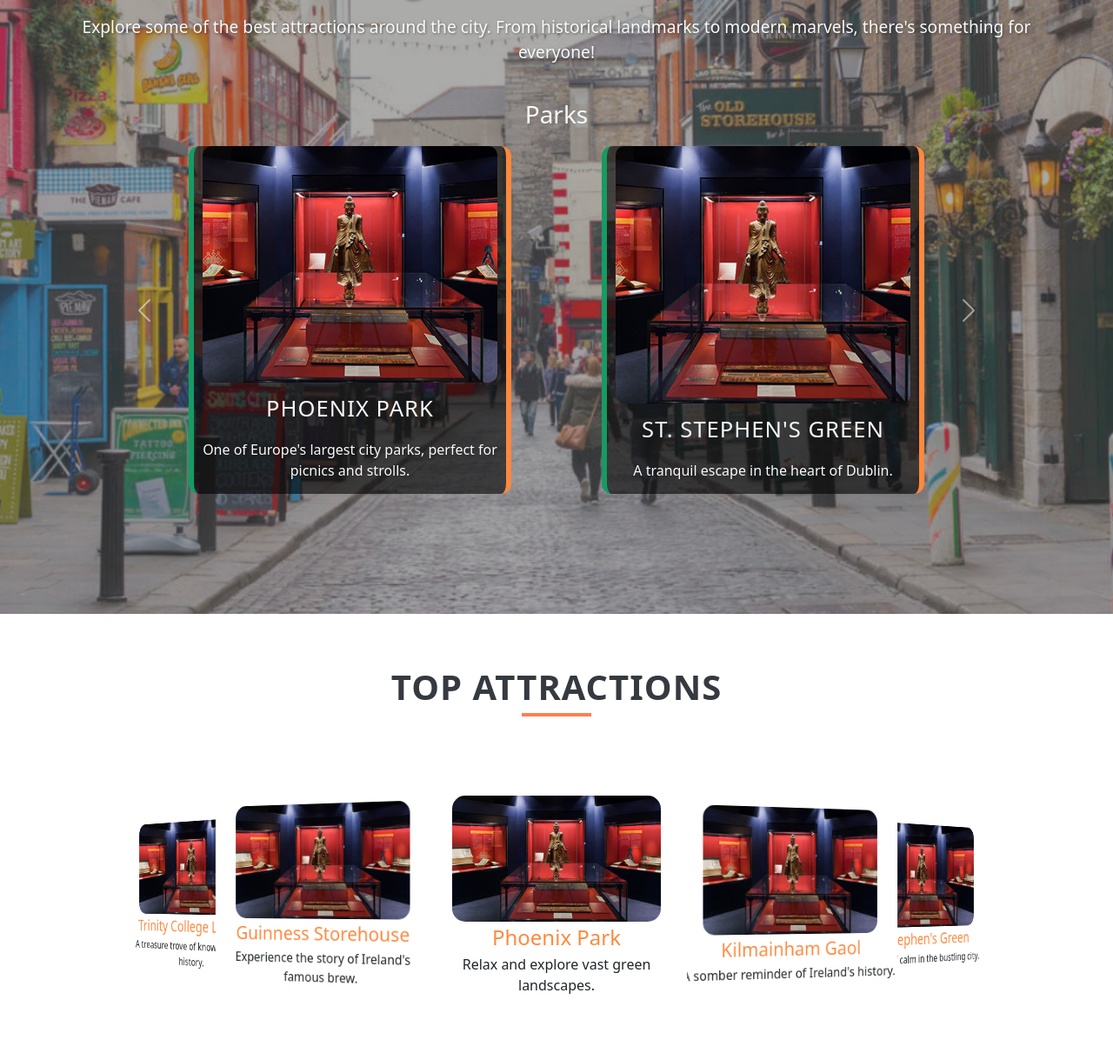
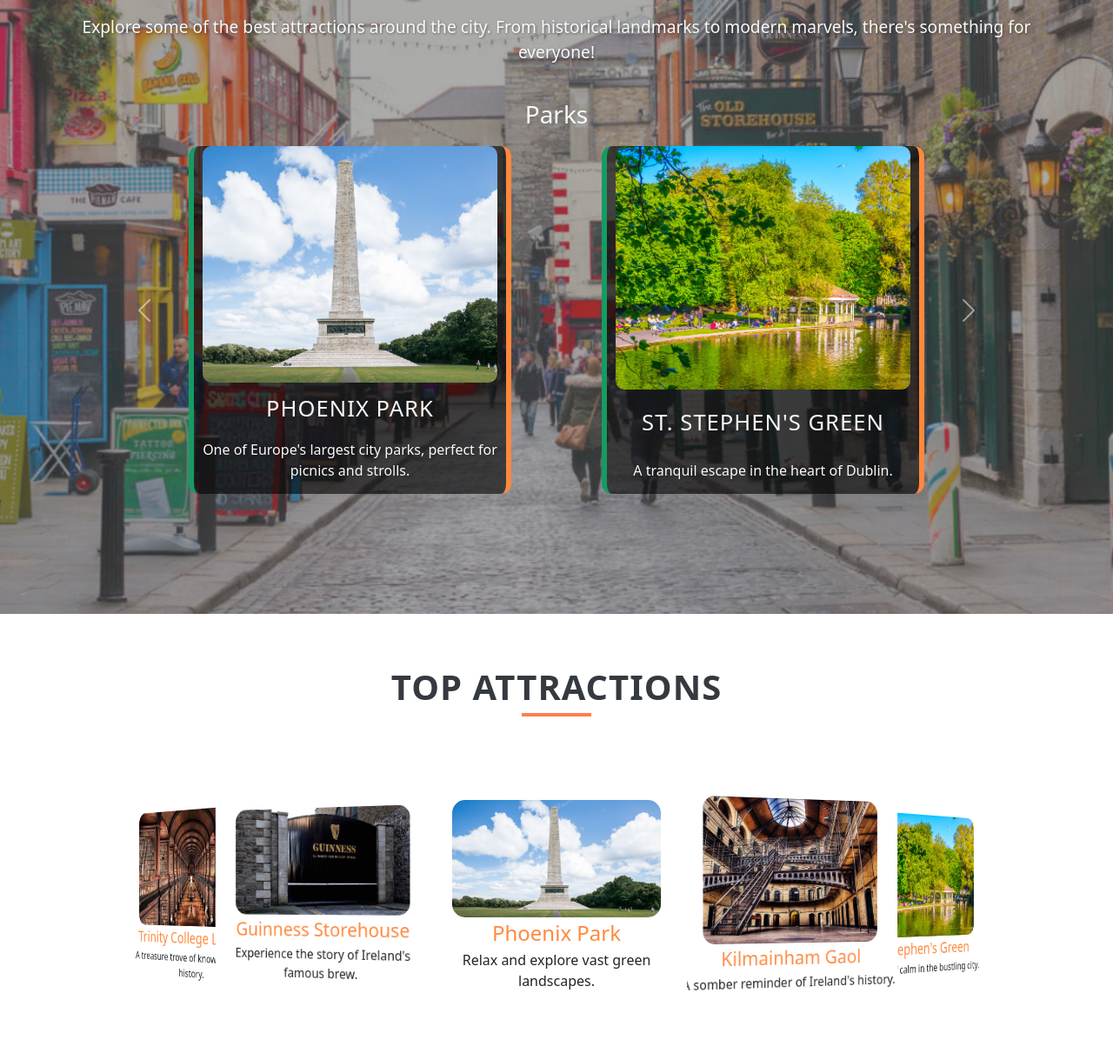
Before and after one commit to RohanImmanuel/NCIWebDevCA2, a plain HTML site: page html/attractions.html in a window 1280 px wide. Shown: the part 1386-2597 px from the top of the page at 87% size. Drawn offline with nearby package versions, Linux system fonts and the light colour scheme; grey boxes are pictures that could not be loaded.

Commit message:
Update photos

```diff
--- a/css/anukrati.css
+++ b/css/anukrati.css
@@ -224,7 +224,7 @@
 
 .attraction-card img {
     width: 100%;
-    height: 380px; /* Consistent image height */
+    height: 280px; /* Consistent image height */
     border-radius: 10px;
     margin-bottom: 15px;
     object-fit: cover;
--- a/html/attractions.html
+++ b/html/attractions.html
@@ -93,7 +93,7 @@
                             <!-- Attraction 1 -->
                             <div class="col-md-5">
                                 <div class="attraction-card">
-                                    <img src="/img/attractions/attraction1.jpg" alt="Trinity College Library"
+                                    <img src="/img/attractions/trinity-college-library.webp" alt="Trinity College Library"
                                         class="img-fluid">
                                     <h3 class="text-light">Trinity College Library</h3>
                                     <p class="text-light">Home to the Book of Kells, a must-visit historical gem.</p>
@@ -102,7 +102,7 @@
                             <!-- Attraction 2 -->
                             <div class="col-md-5">
                                 <div class="attraction-card">
-                                    <img src="/img/attractions/attraction1.jpg" alt="Kilmainham Gaol" class="img-fluid">
+                                    <img src="/img/attractions/kilmainham-gaol.webp" alt="Kilmainham Gaol" class="img-fluid">
                                     <h3 class="text-light">Kilmainham Gaol</h3>
                                     <p class="text-light">Discover Ireland's revolutionary past at this historic jail.
                                     </p>
@@ -118,7 +118,7 @@
                             <!-- Attraction 1 -->
                             <div class="col-md-5">
                                 <div class="attraction-card">
-                                    <img src="/img/attractions/attraction1.jpg" alt="Phoenix Park" class="img-fluid">
+                                    <img src="/img/attractions/phoenix-park.avif" alt="Phoenix Park" class="img-fluid">
                                     <h3 class="text-light">Phoenix Park</h3>
                                     <p class="text-light">One of Europe's largest city parks, perfect for picnics and
                                         strolls.</p>
@@ -127,7 +127,7 @@
                             <!-- Attraction 2 -->
                             <div class="col-md-5">
                                 <div class="attraction-card">
-                                    <img src="/img/attractions/attraction1.jpg" alt="St. Stephen's Green"
+                                    <img src="/img/attractions/st-stephens-green.jpg" alt="St. Stephen's Green"
                                         class="img-fluid">
                                     <h3 class="text-light">St. Stephen's Green</h3>
                                     <p class="text-light">A tranquil escape in the heart of Dublin.</p>
@@ -143,7 +143,7 @@
                             <!-- Attraction 1 -->
                             <div class="col-md-5">
                                 <div class="attraction-card">
-                                    <img src="/img/attractions/attraction1.jpg" alt="Guinness Storehouse"
+                                    <img src="/img/attractions/guinness-storehouse.jpg" alt="Guinness Storehouse"
                                         class="img-fluid">
                                     <h3 class="text-light">Guinness Storehouse</h3>
                                     <p class="text-light">Learn about Ireland's iconic beer and enjoy a pint with a
@@ -190,31 +190,31 @@
         <div class="attraction-carousel">
             <!-- Trinity College Library -->
             <div class="carousel-element">
-                <img src="/img/attractions/attraction1.jpg" alt="Trinity College Library">
+                <img src="/img/attractions/trinity-college-library.webp" alt="Trinity College Library">
                 <h4 class="name">Trinity College Library</h4>
                 <p class="testimonial">A treasure trove of knowledge and history.</p>
             </div>
             <!-- Guinness Storehouse -->
             <div class="carousel-element">
-                <img src="/img/attractions/attraction1.jpg" alt="Guinness Storehouse">
+                <img src="/img/attractions/guinness-storehouse.jpg" alt="Guinness Storehouse">
                 <h4 class="name">Guinness Storehouse</h4>
                 <p class="testimonial">Experience the story of Ireland's famous brew.</p>
             </div>
             <!-- Phoenix Park -->
             <div class="carousel-element">
-                <img src="/img/attractions/attraction1.jpg" alt="Phoenix Park">
+                <img src="/img/attractions/phoenix-park.avif" alt="Phoenix Park">
                 <h4 class="name">Phoenix Park</h4>
                 <p class="testimonial">Relax and explore vast green landscapes.</p>
             </div>
             <!-- Kilmainham Gaol -->
             <div class="carousel-element">
-                <img src="/img/attractions/attraction1.jpg" alt="Kilmainham Gaol">
+                <img src="/img/attractions/kilmainham-gaol.webp" alt="Kilmainham Gaol">
                 <h4 class="name">Kilmainham Gaol</h4>
                 <p class="testimonial">A somber reminder of Ireland's history.</p>
             </div>
             <!-- St. Stephen's Green -->
             <div class="carousel-element">
-                <img src="/img/attractions/attraction1.jpg" alt="St. Stephen's Green">
+                <img src="/img/attractions/st-stephens-green.jpg" alt="St. Stephen's Green">
                 <h4 class="name">St. Stephen's Green</h4>
                 <p class="testimonial">An oasis of calm in the bustling city.</p>
             </div>
@@ -257,28 +257,28 @@
                 name: "Phoenix Park",
                 coords: [53.356937, -6.329998],
                 url: "https://www.phoenixpark.ie", // Updated URL for Phoenix Park
-                image: "/img/attractions/attraction1.jpg" // Updated image URL
+                image: "/img/attractions/phoenix-park.avif" // Updated image URL
             },
             {
                 name: "Guinness Storehouse",
                 coords: [53.341864, -6.28686],
                 url: "https://www.guinness-storehouse.com",
-                image: "/img/attractions/attraction1.jpg" // Updated image URL
+                image: "/img/attractions/guinness-storehouse.jpg" // Updated image URL
             },
             {
                 name: "St. Stephen's Green",
                 coords: [53.338190, -6.259262],
-                image: "/img/attractions/attraction1.jpg" // Updated image URL
+                image: "/img/attractions/st-stephens-green.jpg" // Updated image URL
             },
             {
                 name: "Trinity College Library",
                 coords: [53.343, -6.254],
-                image: "/img/attractions/attraction1.jpg" // Updated image URL
+                image: "/img/attractions/trinity-college-library.webp" // Updated image URL
             },
             {
                 name: "Kilmainham Gaol",
                 coords: [53.345, -6.297],
-                image: "/img/attractions/attraction1.jpg" // Updated image URL
+                image: "/img/attractions/kilmainham-gaol.webp" // Updated image URL
             }
         ];
 
```
Also changed, not shown: img/attractions/guinness-storehouse.jpg (added), img/attractions/kilmainham-gaol.webp (added), img/attractions/phoenix-park.avif (added), img/attractions/st-stephens-green.jpg (added), img/attractions/trinity-college-library.webp (added).
